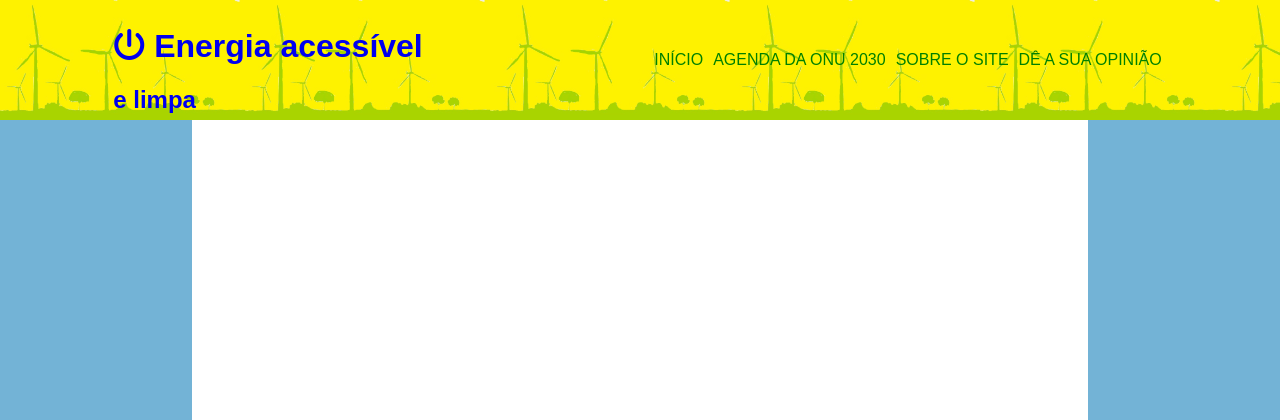
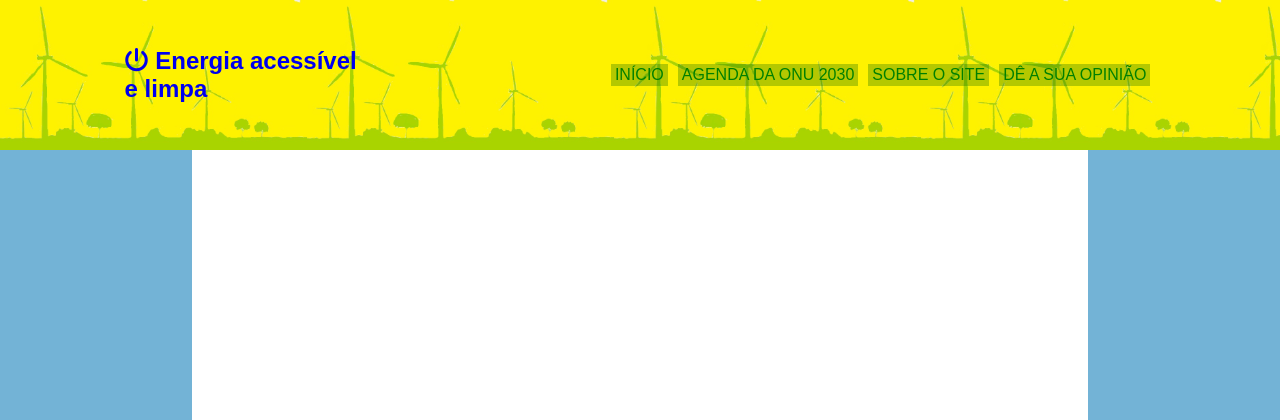
Before and after one commit to ccofg-labs/Agenda-ONU, a PHP site: page /sobrenos.html in a window 1280 px wide. Shown: the top 420 px of the page. Run offline with PHP 8.4, Linux system fonts and the light colour scheme; some libraries are stand-ins or nearby versions.

Commit message:
Ajuste na cordo navbar

```diff
--- a/avaliacao.html
+++ b/avaliacao.html
@@ -22,7 +22,7 @@
             <div class="logo">
                 <a href="index.html">
                     <hgroup>
-                        <h1><i class="fas fa-power-off"></i> Energia acessível</h1>
+                        <h2><i class="fas fa-power-off"></i> Energia acessível</h2>
                         <h2>e limpa</h2>
                     </hgroup>
                 </a>
@@ -34,13 +34,13 @@
                             <a href="index.html">início</a>
                         </li>
                         <li>
-                            <a href="https://brasil.un.org/pt-br/sdgs">Agenda da Onu 2030</a>
+                            <a href="https://brasil.un.org/pt-br/sdgs" target="_self">Agenda da Onu 2030</a>
                         </li>
                         <li>
                             <a href="sobrenos.html">Sobre o site</a>
                         </li>
                         <li>
-                            <a href="avaliacao.html">Dê a sua opinião</a>
+                            <a href="avaliacao.html" target="_self">Dê a sua opinião</a>
                         </li>
                     </ul>
                 </div>
--- a/css/style.css
+++ b/css/style.css
@@ -13,12 +13,13 @@ body {
     display: flex;
     flex-flow: row nowrap;
     width: 100%;
-    height: 120px;
+    height: 150px;
     justify-content: space-around;
     align-items: center;
     background-image: url(../img/banner_do_topo.jpg);
     background-color: #ffce01;
     background-size: contain;
+    background-repeat: repeat-x;
 }
 .logo a{
     text-align: justify;
@@ -29,7 +30,9 @@ body {
     flex-flow: row nowrap;
 }
 .navbar-cabecalho ul li {
+    background-color: rgba(0, 100, 0, 0.295);
     margin: 0 5px;
+    padding: 2px 4px;
     font-size: 1em;
     list-style: none;
     text-transform: uppercase;
--- a/index.html
+++ b/index.html
@@ -214,7 +214,7 @@
     <!--rodape-->
     <footer class="rodape">
         <p>Desenvolvido por alunos da UNIFG</p>
-    </footer><
+    </footer>
 </body>
 
 </html>
--- a/sobrenos.html
+++ b/sobrenos.html
@@ -22,7 +22,7 @@
             <div class="logo">
                 <a href="index.html">
                     <hgroup>
-                        <h1><i class="fas fa-power-off"></i> Energia acessível</h1>
+                        <h2><i class="fas fa-power-off"></i> Energia acessível</h2>
                         <h2>e limpa</h2>
                     </hgroup>
                 </a>
@@ -34,13 +34,13 @@
                             <a href="index.html">início</a>
                         </li>
                         <li>
-                            <a href="https://brasil.un.org/pt-br/sdgs">Agenda da Onu 2030</a>
+                            <a href="https://brasil.un.org/pt-br/sdgs" target="_self">Agenda da Onu 2030</a>
                         </li>
                         <li>
                             <a href="sobrenos.html">Sobre o site</a>
                         </li>
                         <li>
-                            <a href="avaliacao.html">Dê a sua opinião</a>
+                            <a href="avaliacao.html" target="_self">Dê a sua opinião</a>
                         </li>
                     </ul>
                 </div>
```
